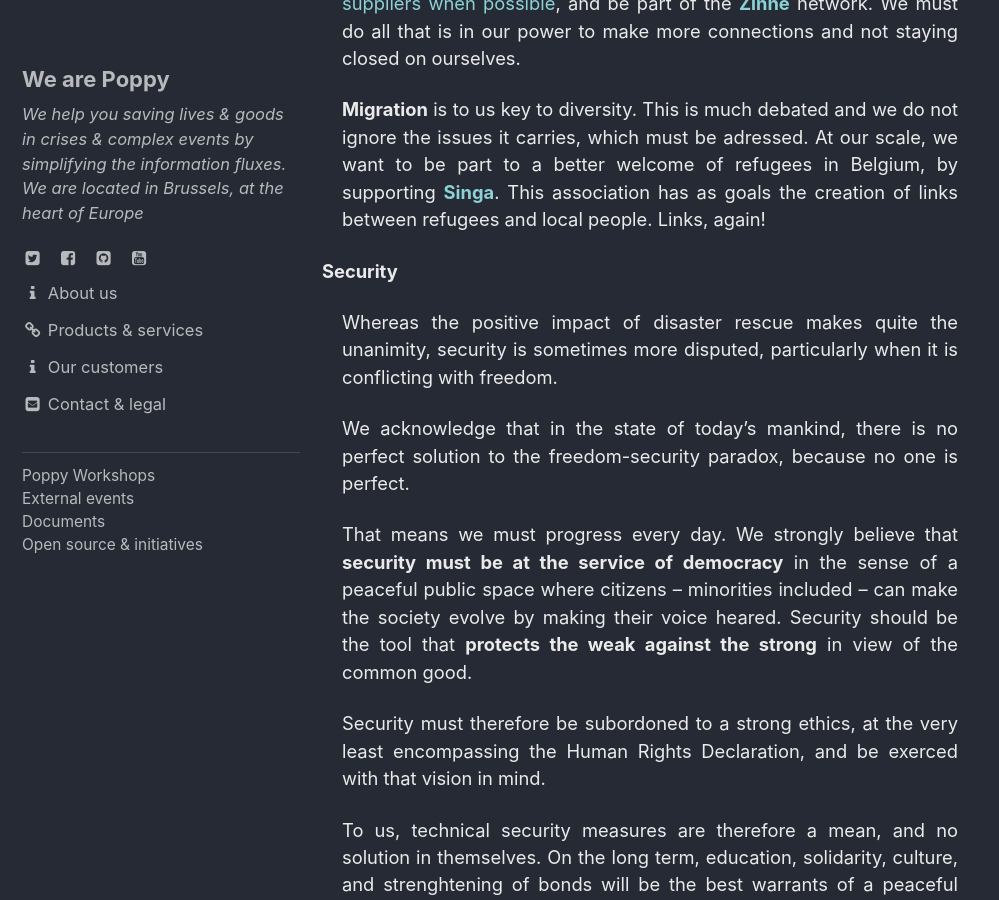
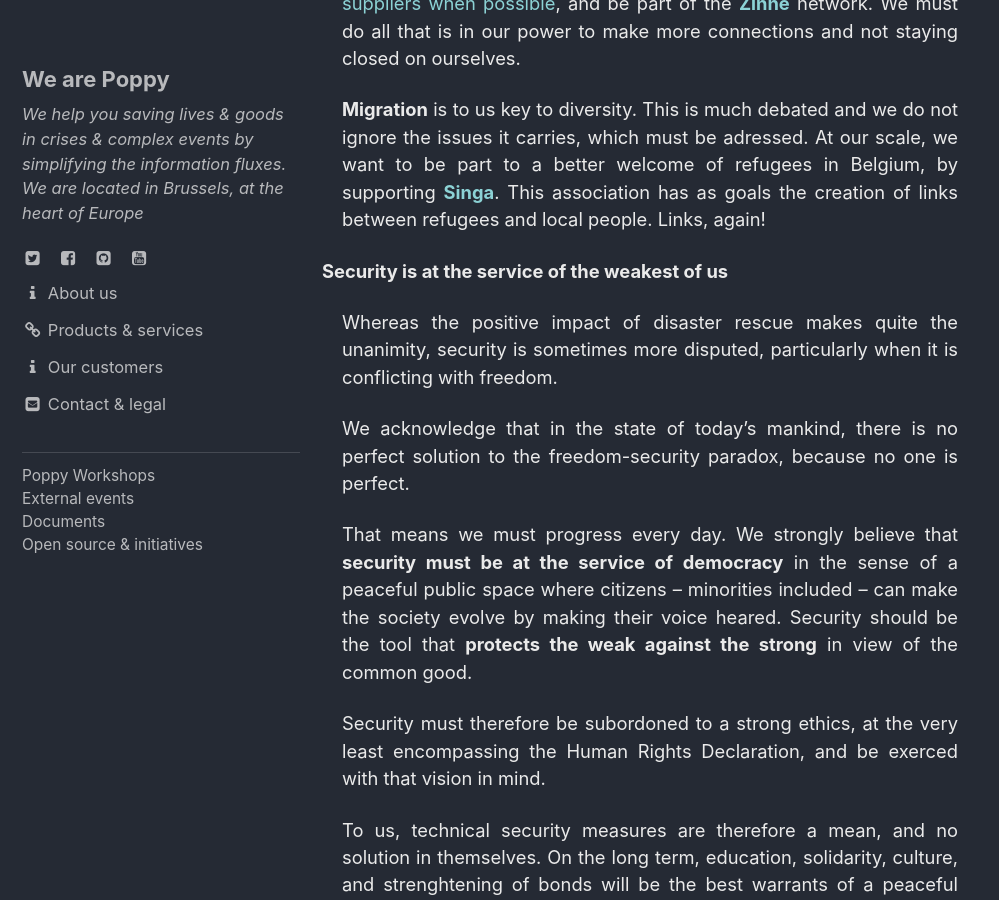
Before and after one commit to ccloquet/ccloquet.github.io, a Jekyll site: the page built from _pages/about_us.md, in a window 1280 px wide and 900 px high, scrolled down 2321 px. Shown: the whole window, without its empty margins (0-999 px from the left). Built offline with Jekyll 4.4.1, drawn with Linux system fonts in a browser that asks for light colours; cached includes are drawn as plain includes.

Commit message:
Update about_us.md

```diff
--- a/_pages/about_us.md
+++ b/_pages/about_us.md
@@ -40,7 +40,7 @@ permalink: /about_us/
 <p ><strong>Migration</strong> is to us key to diversity. This is much debated and we do not ignore the issues it carries, which must be adressed. At our scale, we want to be part to a better welcome of refugees in Belgium, by supporting <strong><a href="SINGA">Singa</a></strong>. This association has as goals the creation of links between refugees and local people. Links, again!</p>
 </div>
 
-<strong>Security</strong>
+<strong>Security is at the service of the weakest of us</strong>
 <div style="margin-left: 20px">
 <p >Whereas the positive impact of disaster rescue makes quite the unanimity, security is sometimes more disputed, particularly when it is conflicting with freedom.</p>
 
```
